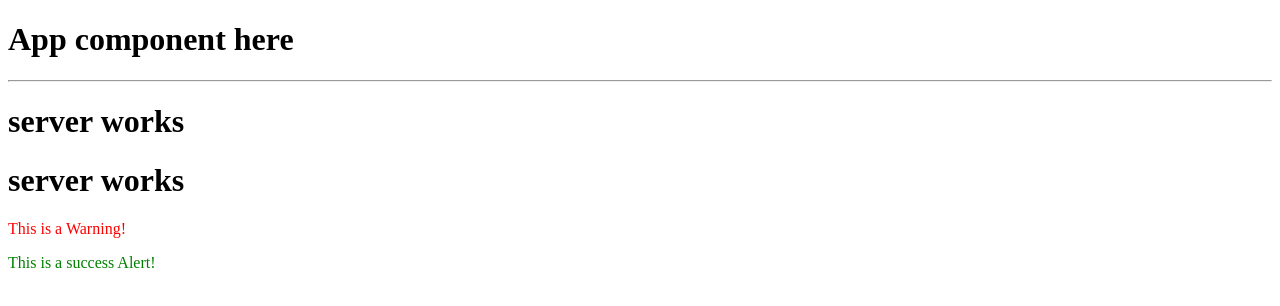
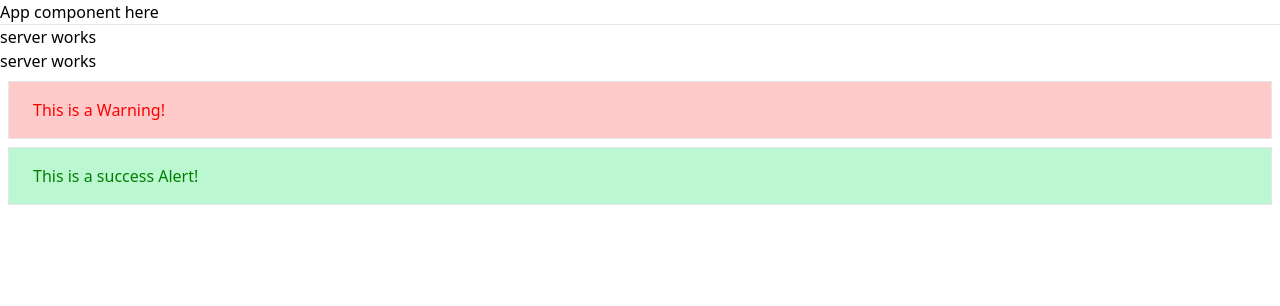
Before and after one commit to mario-george/angular-tutorial, an Angular app: page / in a window 1280 px wide. Shown: the top 306 px of the page. Built offline with nearby package versions, Linux system fonts and the light colour scheme.

Commit message:
setup tailwind for angular

```diff
--- a/package.json
+++ b/package.json
@@ -33,12 +33,15 @@
     "@types/express": "^4.17.17",
     "@types/jasmine": "~5.1.0",
     "@types/node": "^18.18.0",
+    "autoprefixer": "^10.4.16",
     "jasmine-core": "~5.1.0",
     "karma": "~6.4.0",
     "karma-chrome-launcher": "~3.2.0",
     "karma-coverage": "~2.2.0",
     "karma-jasmine": "~5.1.0",
     "karma-jasmine-html-reporter": "~2.1.0",
+    "postcss": "^8.4.32",
+    "tailwindcss": "^3.4.0",
     "typescript": "~5.2.2"
   }
 }
--- /dev/null
+++ b/postcss.config.js
@@ -0,0 +1,6 @@
+module.exports = {
+  plugins: {
+    tailwindcss: {},
+    autoprefixer: {},
+  },
+}
--- a/src/app/app.component.html
+++ b/src/app/app.component.html
@@ -4,4 +4,4 @@
 <!-- assignment of creating 2 components (1manually and the other with cli) -->
 
 <div app-warning-alert></div>
-<div class="app-success-alert"></div>
+<div class="app-success-alert "></div>
--- a/src/app/server/success-alert/success-alert.component.html
+++ b/src/app/server/success-alert/success-alert.component.html
@@ -1 +1 @@
-<p>This is a success Alert!</p>
+<p class="border bg-green-200 text-black py-4 px-6 mx-2">This is a success Alert!</p>
--- a/src/app/warning-alert/warning-alert.component.html
+++ b/src/app/warning-alert/warning-alert.component.html
@@ -1 +1,3 @@
-<p>This is a Warning!</p>
+<p class="border bg-red-200 text-black py-4 px-6 mx-2 my-2">
+  This is a Warning!
+</p>
--- a/src/styles.css
+++ b/src/styles.css
@@ -1 +1,4 @@
 /* You can add global styles to this file, and also import other style files */
+@tailwind base;
+@tailwind components;
+@tailwind utilities;
--- /dev/null
+++ b/tailwind.config.js
@@ -0,0 +1,8 @@
+/** @type {import('tailwindcss').Config} */
+module.exports = {
+  content: ["./src/**/*.{html,ts}"],
+  theme: {
+    extend: {},
+  },
+  plugins: [],
+};
```
Also changed, not shown: info/data-binding.md (added, +28 -0 lines), info/tailwind-installation-with-angular.md (added, +14 -0 lines), 1 other file (tests, documents, lock files or other folders).
